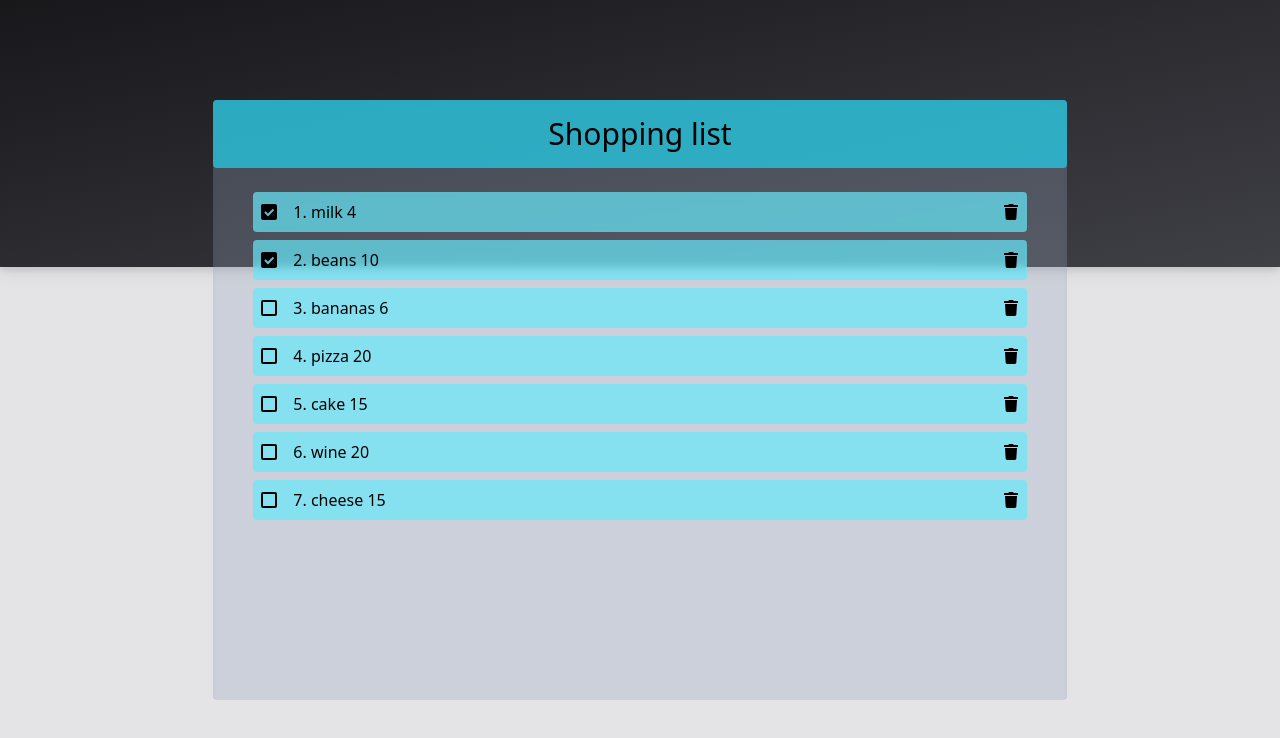
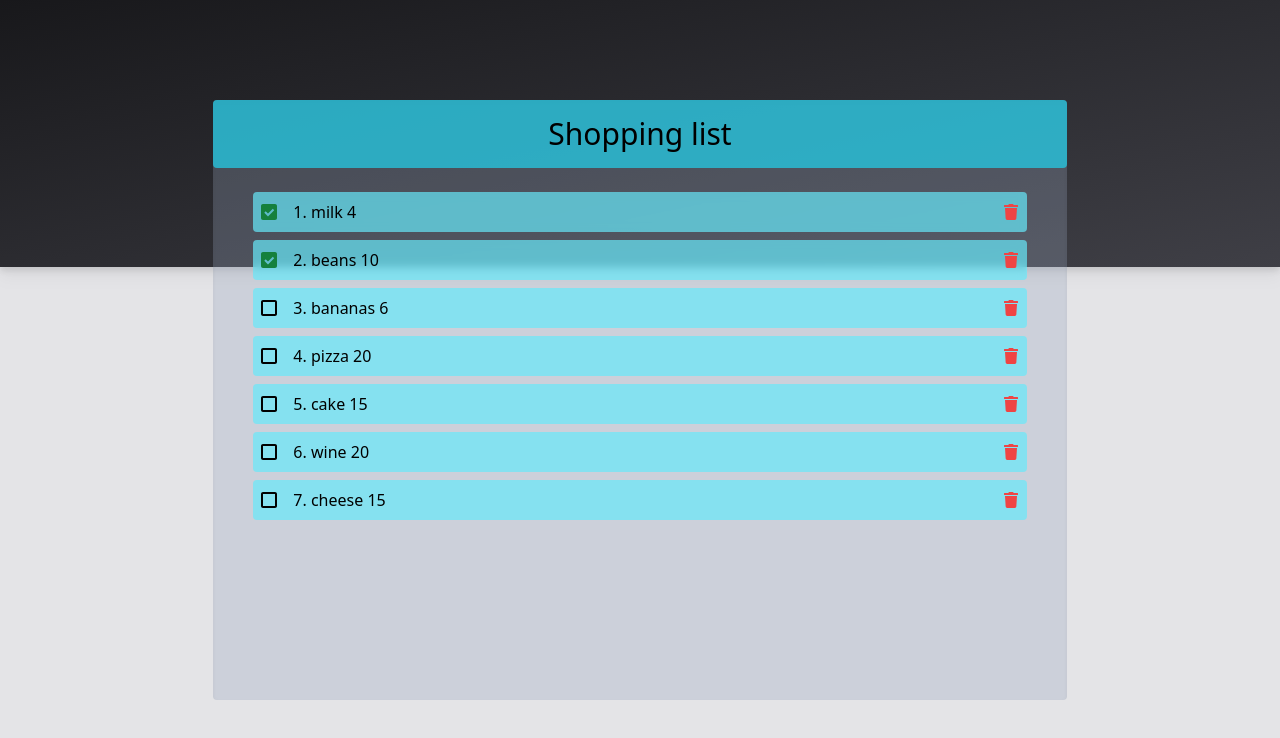
Before and after one commit to ecmCode/shopping-list, a React app: page / in a window 1280 px wide. Shown: the top 738 px of the page. Built offline with nearby package versions, Linux system fonts and the light colour scheme; the HTML template or start-up script is replaced by a standard one.

Commit message:
css styling

```diff
--- a/src/components/ListItem.jsx
+++ b/src/components/ListItem.jsx
@@ -23,13 +23,13 @@ const ListItem = ({ index, data, setData}) => {
                 <span className={style.checkbox} onClick={() => handleComplete(data.id)}>
                     {
                         data.complete
-                        ? <ImCheckboxChecked/>
+                        ? <ImCheckboxChecked className="text-green-700"/>
                         : <ImCheckboxUnchecked/>
                     }
                 </span>
                 {index}. {data.item} {data.price}
             </span>
-            <span onClick={() => handleDelete(data.id)}>
+            <span className={style.delete} onClick={() => handleDelete(data.id)}>
                 <FaTrash/>
             </span>
         </div>
--- a/src/components/ListItem.module.css
+++ b/src/components/ListItem.module.css
@@ -7,5 +7,9 @@
 }
 
 .checkbox{
-    @apply flex
+    @apply flex cursor-pointer
 }
+
+.delete{
+    @apply text-red-500 hover:text-red-400 cursor-pointer transition
+}
```
